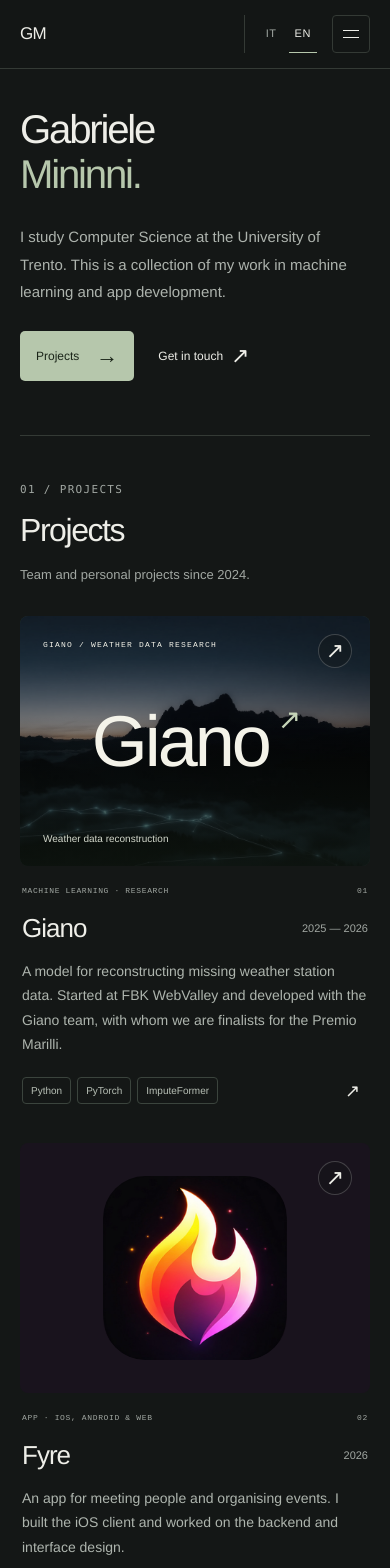
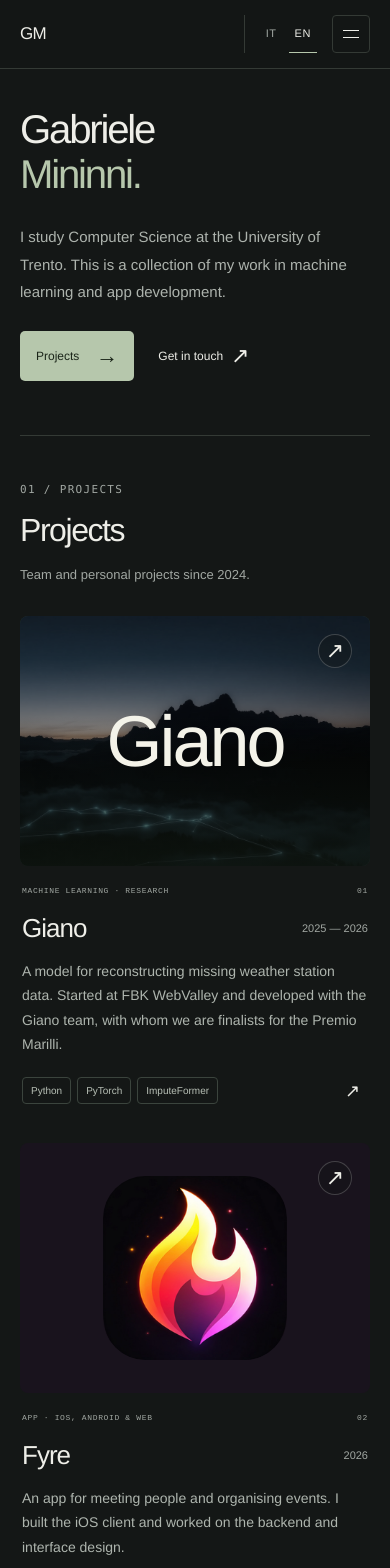
Before and after one commit to itsminni/itsminni.github.io, a React (Vite) app: page / in a window 390 px wide. Shown: the top 1568 px of the page. Built offline with nearby package versions, Linux system fonts and the light colour scheme.

Commit message:
Modified project images

```diff
--- a/src/App.tsx
+++ b/src/App.tsx
@@ -34,15 +34,7 @@ function ProjectVisual({ id, language }: { id: string; language: Language }) {
             height="675"
             loading="lazy"
           />
-          <span className="visual-caption">GIANO / WEATHER DATA RESEARCH</span>
-          <span className="giano-wordmark">
-            Giano<span>↗</span>
-          </span>
-          <span className="visual-bottom">
-            {language === "it"
-              ? "Ricostruzione di dati meteorologici"
-              : "Weather data reconstruction"}
-          </span>
+          <span className="giano-wordmark">Giano</span>
         </>
       )}
       {id === "fyre" && (
@@ -64,7 +56,6 @@ function ProjectVisual({ id, language }: { id: string; language: Language }) {
           <span className="art-letter">
             A<span>h</span>
           </span>
-          <span className="visual-caption bottom-caption">ARTHINT / 2027</span>
         </>
       )}
       {id === "telegram-bot" && (
--- a/src/index.css
+++ b/src/index.css
@@ -360,22 +360,6 @@ h2 {
   position: relative;
   z-index: 1;
   font-weight: 500;
-}
-.giano-wordmark > span {
-  font-size: 39px;
-  color: #c5d4b8;
-  vertical-align: top;
-  margin-left: 15px;
-  display: inline-block;
-  padding-top: 12px;
-}
-.visual-bottom {
-  position: absolute;
-  left: 28px;
-  bottom: 24px;
-  font-size: 11px;
-  z-index: 1;
-  color: #d2d7cb;
 }
 .visual-fyre {
   background: #19131d;
@@ -956,18 +940,9 @@ h2 {
     top: auto;
     bottom: 20px;
   }
-  .visual-bottom {
-    left: 18px;
-    font-size: 9px;
-    bottom: 20px;
-  }
   .giano-wordmark {
     font-size: 54px;
     letter-spacing: -3px;
-  }
-  .giano-wordmark > span {
-    font-size: 28px;
-    margin-left: 9px;
   }
   .project-meta {
     font-size: 8px;
@@ -1132,10 +1107,6 @@ h2 {
   }
   .giano-wordmark {
     font-size: 72px;
-  }
-  .visual-bottom {
-    left: 23px;
-    font-size: 10px;
   }
   .project-info {
     padding-top: 19px;
```
